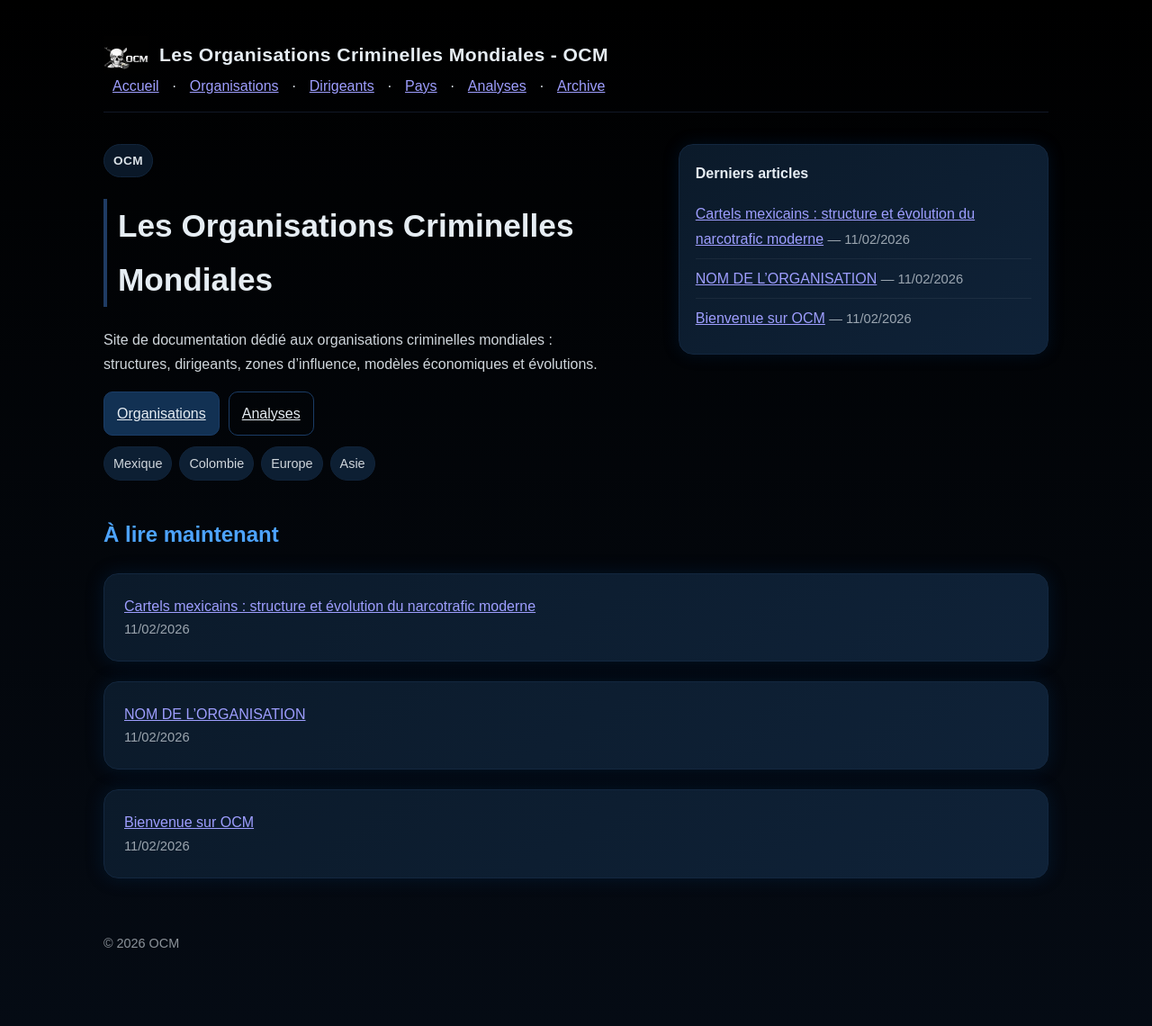
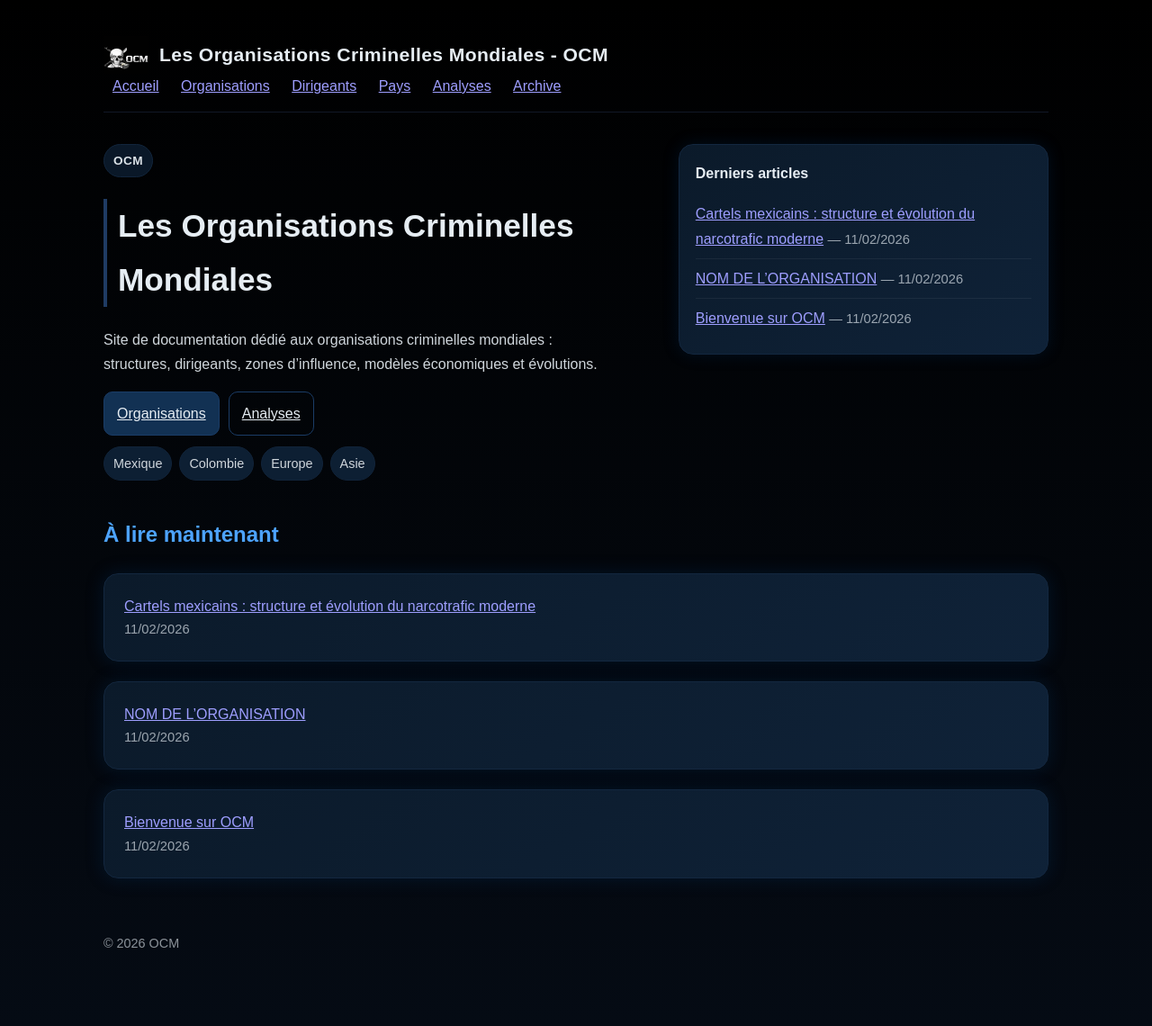
Before and after one commit to GEF67600/ocm, a Jekyll site: the page built from index.md, in a window 1280 px wide. Shown: the whole page at 90% size. Built offline with Jekyll 4.4.1, drawn with Linux system fonts in a browser that asks for light colours.

Commit message:
Refactor navigation bar for modern style

```diff
--- a/_layouts/default.html
+++ b/_layouts/default.html
@@ -20,25 +20,14 @@
         <div class="brand-text">Les Organisations Criminelles Mondiales - OCM</div>
       </a>
 
-      <nav class="nav">
+     <nav class="nav modern-nav">
   <a href="{{ '/' | relative_url }}">Accueil</a>
-  <span class="sep">·</span>
-
   <a href="{{ '/organisations/' | relative_url }}">Organisations</a>
-  <span class="sep">·</span>
-
   <a href="{{ '/dirigeants/' | relative_url }}">Dirigeants</a>
-  <span class="sep">·</span>
-
   <a href="{{ '/pays/' | relative_url }}">Pays</a>
-  <span class="sep">·</span>
-
   <a href="{{ '/analyses/' | relative_url }}">Analyses</a>
-  <span class="sep">·</span>
-
   <a href="{{ '/archive/' | relative_url }}">Archive</a>
 </nav>
-
 
     </header>
 
```
